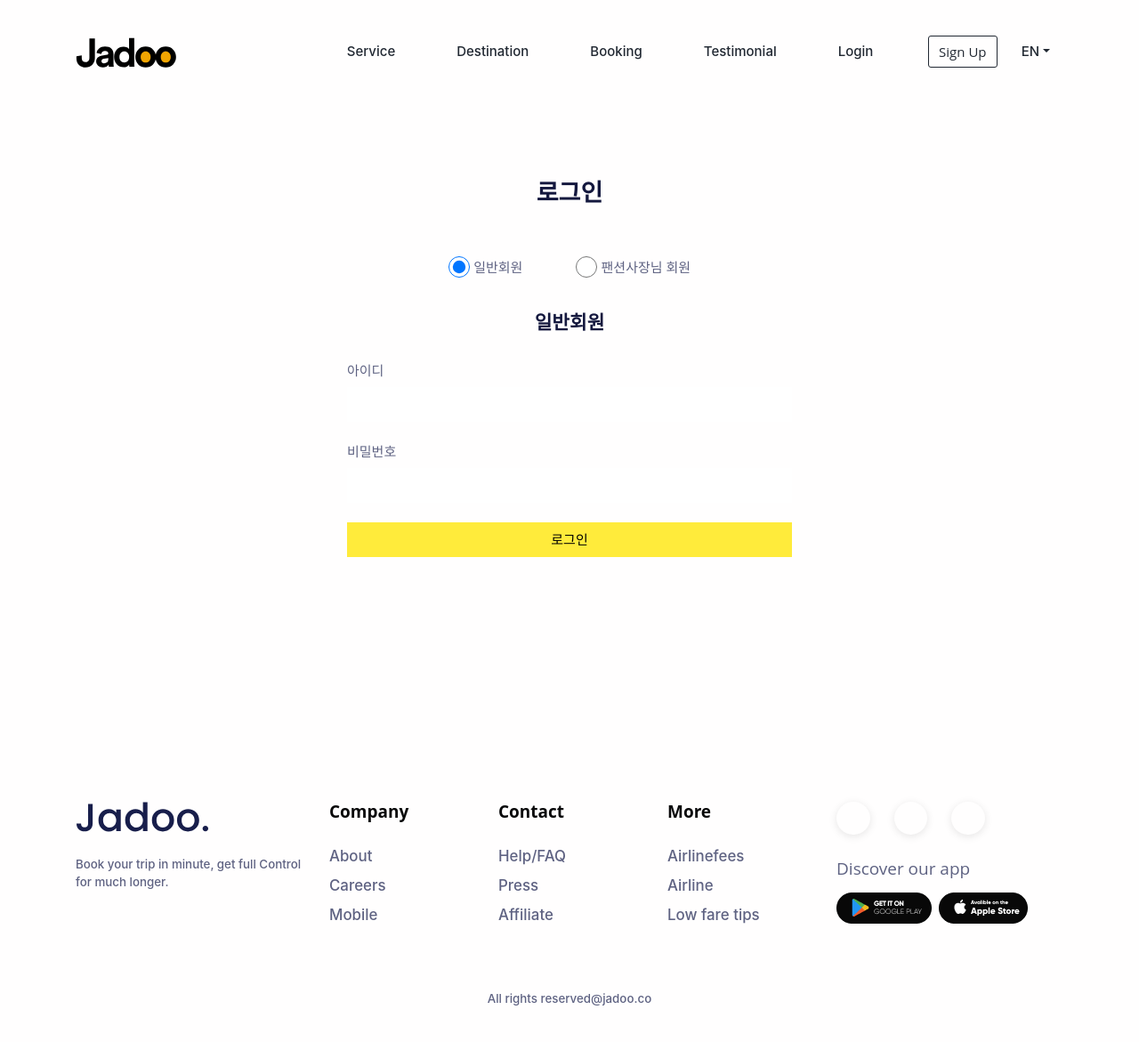
After one commit to anhyeokwan/personalProject, a Java web app: page /loginFrm.do in a window 1280 px wide. The commit adds this page. Shown: the whole page at 89% size. Run offline with Spring Boot 4, a stand-in JSP engine, Linux system fonts and the light colour scheme; the project's own start-up code is not run, and a stand-in starts its controllers and pages.

Commit message:
- 로그인 폼, 일반회원 로그인, 로그아웃 구현

```diff
--- a/src/main/java/kr/or/member/controller/MemberController.java
+++ b/src/main/java/kr/or/member/controller/MemberController.java
@@ -1,4 +1,6 @@
 package kr.or.member.controller;
+
+import javax.servlet.http.HttpSession;
 
 import org.springframework.beans.factory.annotation.Autowired;
 import org.springframework.stereotype.Controller;
@@ -64,4 +66,23 @@ public class MemberController {
 
 		return "redirect:/";
 	}
+
+	@RequestMapping(value = "/loginFrm.do")
+	public String loginFrm() {
+		return "member/loginFrm";
+	}
+
+	@RequestMapping(value = "/memberLogin.do")
+	public String memberLogin(Member member, HttpSession session) {
+		Member m = service.loginMember(member);
+		session.setAttribute("member", m);
+
+		return "redirect:/";
+	}
+
+	@RequestMapping(value="/logout.do")
+	public String logout(HttpSession session) {
+		session.invalidate();
+		return "redirect:/";
+	}
 }
--- a/src/main/java/kr/or/member/model/dao/MemberDao.java
+++ b/src/main/java/kr/or/member/model/dao/MemberDao.java
@@ -24,4 +24,9 @@ public class MemberDao {
 		int result = sqlSession.insert("member.joinMember", member);
 		return result;
 	}
+
+	public Member loginMember(Member member) {
+		Member m = sqlSession.selectOne("member.selectOneMember", member);
+		return m;
+	}
 }
--- a/src/main/java/kr/or/member/model/service/MemberService.java
+++ b/src/main/java/kr/or/member/model/service/MemberService.java
@@ -26,4 +26,9 @@ public class MemberService {
 		int result = dao.joinMember(member);
 		return result;
 	}
+
+	public Member loginMember(Member member) {
+		Member m = dao.loginMember(member);
+		return m;
+	}
 }
--- a/src/main/webapp/WEB-INF/views/common/header.jsp
+++ b/src/main/webapp/WEB-INF/views/common/header.jsp
@@ -26,8 +26,19 @@
               <li class="nav-item px-3 px-xl-4"><a class="nav-link fw-medium" aria-current="page" href="#destination">Destination</a></li>
               <li class="nav-item px-3 px-xl-4"><a class="nav-link fw-medium" aria-current="page" href="#booking">Booking</a></li>
               <li class="nav-item px-3 px-xl-4"><a class="nav-link fw-medium" aria-current="page" href="#testimonial">Testimonial</a></li>
-              <li class="nav-item px-3 px-xl-4"><a class="nav-link fw-medium" aria-current="page" href="#!">Login</a></li>
-              <li class="nav-item px-3 px-xl-4"><a class="btn btn-outline-dark order-1 order-lg-0 fw-medium" href="/signFrm.do">Sign Up</a></li>
+
+              <c:choose>
+              	<c:when test="${empty sessionScope.member }">
+              		<li class="nav-item px-3 px-xl-4"><a class="nav-link fw-medium" aria-current="page" href="/loginFrm.do">Login</a></li>
+              		<li class="nav-item px-3 px-xl-4"><a class="btn btn-outline-dark order-1 order-lg-0 fw-medium" href="/signFrm.do">Sign Up</a></li>
+              	</c:when>
+
+              	<c:otherwise>
+              		<li class="nav-item px-3 px-xl-4"><a class="nav-link fw-medium" aria-current="page" href="#">${sessionScope.member.memberName }</a></li>
+              		<li class="nav-item px-3 px-xl-4"><a class="btn btn-outline-dark order-1 order-lg-0 fw-medium" href="/logout.do">Logout</a></li>
+              	</c:otherwise>
+              </c:choose>
+
               <li class="nav-item dropdown px-3 px-lg-0"> <a class="d-inline-block ps-0 py-2 pe-3 text-decoration-none dropdown-toggle fw-medium" href="#" id="navbarDropdown" role="button" data-bs-toggle="dropdown" aria-expanded="false">EN</a>
                 <ul class="dropdown-menu dropdown-menu-end border-0 shadow-lg" style="border-radius:0.3rem;" aria-labelledby="navbarDropdown">
                   <li><a class="dropdown-item" href="#!">EN</a></li>
--- /dev/null
+++ b/src/main/webapp/WEB-INF/views/member/loginFrm.jsp
@@ -0,0 +1,83 @@
+<%@ page language="java" contentType="text/html; charset=UTF-8"
+    pageEncoding="UTF-8"%>
+<!DOCTYPE html>
+<html>
+<head>
+<meta charset="UTF-8">
+<title>Insert title here</title>
+<link rel="stylesheet" href="/resources/css/loginFrm.css">
+    <link rel="stylesheet" href="https://www.w3schools.com/w3css/4/w3.css">
+    <script src="https://code.jquery.com/jquery-3.6.0.min.js"></script>
+</head>
+<body>
+	<jsp:include page="/WEB-INF/views/common/header.jsp"></jsp:include>
+
+	<div class="login-wrap">
+        <div class="login-title">
+            <h1>로그인</h1>
+        </div>
+
+        <div class="login-content">
+            <div class="selectType">
+                <div>
+                    <input class="w3-radio" type="radio" name="loginType" id="member" value="male" checked>
+                    <label for="member">일반회원</label>
+                </div>
+
+                <div>
+                    <input class="w3-radio" type="radio" name="loginType" id="owner" value="female">
+                    <label for="owner">팬션사장님 회원</label>
+                </div>
+            </div>
+
+            <div class="loginFrm">
+                <div class="memberFrm">
+                    <div style="margin-bottom: 30px;">
+                        <h3 style="text-align: center;">일반회원</h3>
+                    </div>
+                    <form action="/memberLogin.do" method="post">
+                        <label for="memberId">아이디</label>
+                        <input class="w3-input w3-border-0" type="text" id="memberId" name="memberId">
+                        <br>
+                        <label for="memberPw">비밀번호</label>
+                        <input class="w3-input w3-border-0" type="password" id="memberPw" name="memberPw">
+                        <br>
+                        <button class="w3-button w3-yellow" style="width: 500px;">로그인</button>
+                    </form>
+                </div>
+
+                <div class="ownerFrm" style="display: none;">
+                    <div style="margin-bottom: 30px;">
+                        <h3 style="text-align: center;">편션사장님회원</h3>
+                    </div>
+                    <form action="/ownerLogin.do" method="post">
+                        <label for="memberId">아이디</label>
+                        <input class="w3-input w3-border-0" type="text" id="memberId" name="memberId">
+                        <br>
+                        <label for="memberPw">비밀번호</label>
+                        <input class="w3-input w3-border-0" type="password" id="memberPw" name="memberPw">
+                        <br>
+                        <button class="w3-button w3-yellow" style="width: 500px;">로그인</button>
+                    </form>
+                </div>
+            </div>
+        </div>
+    </div>
+
+	<jsp:include page="/WEB-INF/views/common/footer.jsp"></jsp:include>
+
+	<script>
+        $("#member").on("click", function(){
+            console.log("memberLogin");
+            $(".ownerFrm").hide();
+            $(".memberFrm").show();
+        });
+
+        $("#owner").on("click", function(){
+            console.log("ownerLogin");
+            $(".ownerFrm").show();
+            $(".memberFrm").hide();
+        });
+    </script>
+</body>
+</html>
--- /dev/null
+++ b/src/main/webapp/resources/css/loginFrm.css
@@ -0,0 +1,34 @@
+.login-wrap{
+    width: 1000px;
+    margin: 0 auto;
+    margin-top: 200px;
+    margin-bottom: 200px;
+}
+
+.login-title>h1{
+    text-align: center;
+}
+
+.login-content{
+    margin-top: 50px;
+}
+
+.selectType{
+    display: flex;
+    justify-content: center;
+    margin-bottom: 20px;
+}
+
+.selectType>div:first-child{
+    margin-right: 30px;
+}
+
+.selectType>div:last-child{
+    margin-left: 30px;
+}
+
+.loginFrm{
+    width: 500px;
+    margin: 0 auto;
+    margin-top: 30px;
+}
```
Also changed, not shown: src/main/resources/mapper/memberSQL.xml (+12 -0 lines), 5 other files.
